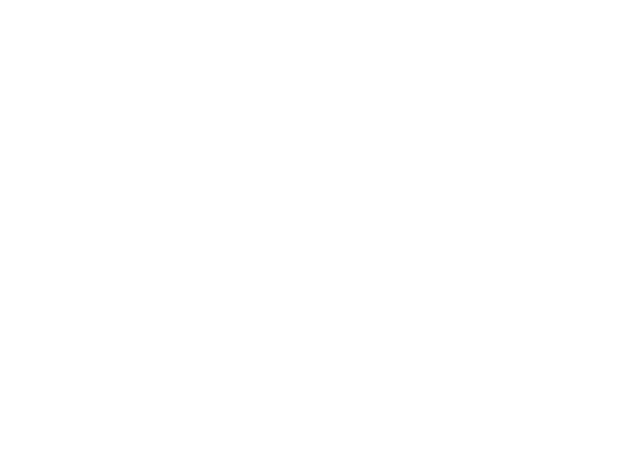
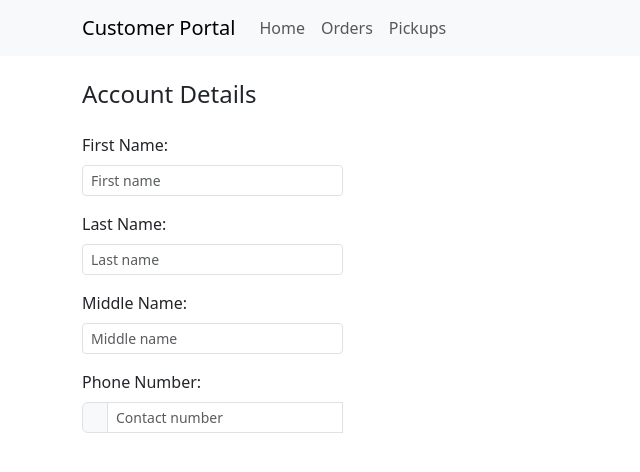
Before and after one commit to jldelacruz/chenvel-agent, a React (Vite) app: page /account in a window 1280 px wide. Before the commit this address had no page. Shown: the top 472 px of the page, without its empty margins (0-640 px from the left). Built offline with nearby package versions, Linux system fonts and the light colour scheme.

Commit message:
start account info

```diff
--- a/src/components/FormControl.jsx
+++ b/src/components/FormControl.jsx
@@ -4,6 +4,7 @@
         as,
         rows,
         label,
+        placeholder,
         type,
         size,
         name,
@@ -20,6 +21,7 @@
                 as={as}
                 rows={rows}
                 type={type}
+                placeholder={placeholder}
                 size={size}
                 name={name}
                 value={value}
--- a/src/main.jsx
+++ b/src/main.jsx
@@ -10,6 +10,7 @@
 import Pickups from './pages/pickups';
 import Login from './pages/login';
 import Register from './pages/register';
+import Account from './pages/account';
 
 export default function App() {
   return (
@@ -19,6 +20,7 @@
           <Route index element={<Home />} />
           <Route path='/orders' element={<StaticExample />} />
           <Route path='/pickups' element={<Pickups />} />
+          <Route path='/account' element={<Account />} />
         </Route>
         <Route path='/login' element={<Login />} />
         <Route path='/signup' element={<Register />} />
--- /dev/null
+++ b/src/models/account.js
@@ -0,0 +1,22 @@
+import * as yup from 'yup';
+
+export const account = {
+    firstName: '',
+    lastName: '',
+    middleName: '',
+    contactNumber: '',
+    postalCode: 0,
+    prefecture: 0,
+    city: 0,
+    town: 0
+}
+
+export const accountValidation = yup.object().shape({
+    firstName: yup.string().required('Please input your first name.'),
+    lastName: yup.string().required('Please input your last name.'),
+    contactNumber: yup.number().required('Please input your contact number.'),
+    postalCode: yup.number().required('Please input your postal code.'),
+    prefecture: yup.number().required('Please select your prefecture.'),
+    city: yup.number().required('Please select your city.'),
+    town: yup.number().required('Please select your town.')
+});
--- /dev/null
+++ b/src/pages/account/index.jsx
@@ -0,0 +1,108 @@
+import * as formik from 'formik';
+
+import { account, accountValidation } from '../../models/account';
+import { Check, Envelope, Lock, Person, Phone } from 'react-bootstrap-icons';
+
+import {
+    Form,
+    Button,
+    Container,
+    Row,
+    Col,
+    InputGroup,
+    Alert
+} from 'react-bootstrap';
+
+import FormControl from '../../components/FormControl';
+
+const Account = () => {
+    const { Formik, useFormik } = formik;
+
+    const handleFormSubmit = (values) => {
+        console.log(values);
+    }
+
+    const {
+        handleChange,
+        handleSubmit,
+        setFieldValue,
+        values,
+        errors,
+        touched,
+        resetForm,
+    } = useFormik({
+        validateOnChange: false,
+        initialValues: account,
+        validationSchema: accountValidation,
+        onSubmit: handleFormSubmit,
+    });
+
+    return(
+        <>
+            <h4 className='mb-4'>Account Details</h4>
+            <Row>
+                <Col md={4} lg={3}>
+                    <Formik>
+                        <Form noValidate>
+                            <FormControl
+                                label='First Name:'
+                                placeholder='First name'
+                                type="text"
+                                size='sm'
+                                name="firstName"
+                                value={values.firstName}
+                                onChange={handleChange}
+                                isInvalid={touched.firstName && errors.firstName}
+                                error={errors.firstName}
+                                addlProps={{className: 'mb-3'}}
+                            />
+                            <FormControl
+                                label='Last Name:'
+                                placeholder='Last name'
+                                type="text"
+                                size='sm'
+                                name="lastName"
+                                value={values.lastName}
+                                onChange={handleChange}
+                                isInvalid={touched.lastName && errors.lastName}
+                                error={errors.lastName}
+                                addlProps={{className: 'mb-3'}}
+                            />
+                            <FormControl
+                                label='Middle Name:'
+                                placeholder='Middle name'
+                                type="text"
+                                size='sm'
+                                name="middleName"
+                                value={values.middleName}
+                                onChange={handleChange}
+                                isInvalid={touched.middleName && errors.middleName}
+                                error={errors.middleName}
+                                addlProps={{className: 'mb-3'}}
+                            />
+                            <Form.Group controlId="formPhone" className="mb-3">
+                                <Form.Label>Phone Number:</Form.Label>
+                                <InputGroup>
+                                    <InputGroup.Text><Phone /></InputGroup.Text>
+                                    <Form.Control
+                                        required
+                                        size='sm'
+                                        type="text"
+                                        placeholder="Contact number"
+                                        name="contactNumber"
+                                        value={values.contactNumber}
+                                        isInvalid={touched.contactNumber && errors.contactNumber}
+                                        onChange={handleChange}
+                                    />
+                                    <Form.Control.Feedback type="invalid">{errors.contactNumber}</Form.Control.Feedback>
+                                </InputGroup>
+                            </Form.Group>
+                        </Form>
+                    </Formik>
+                </Col>
+            </Row>
+        </>
+    );
+}
+
+export default Account;
```
